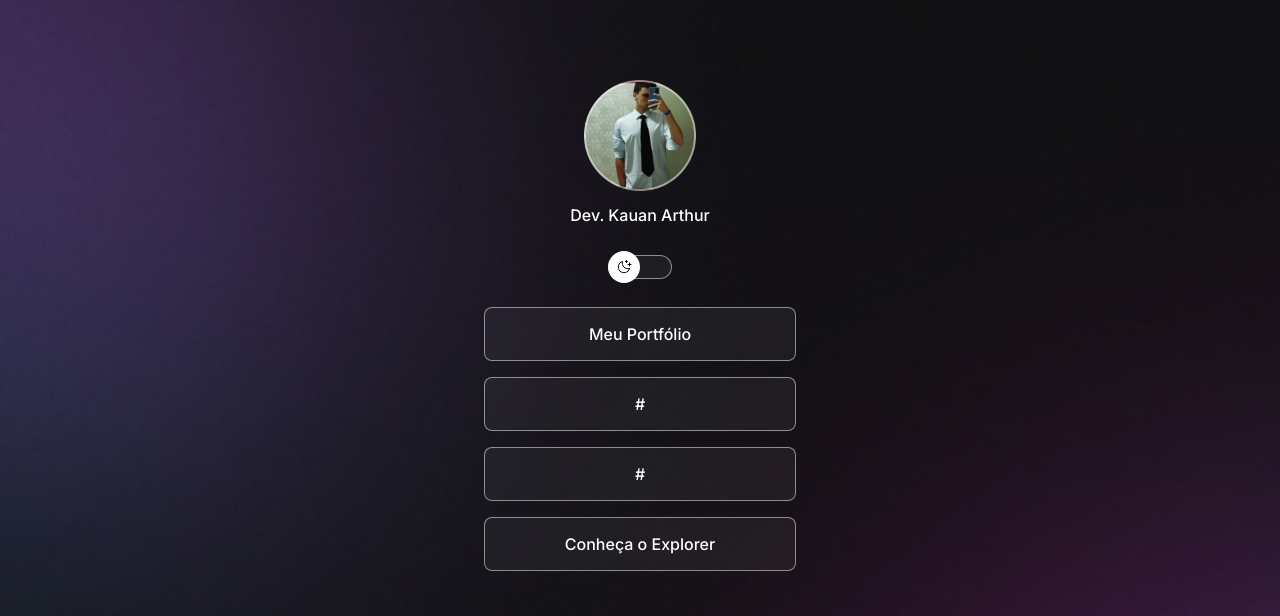
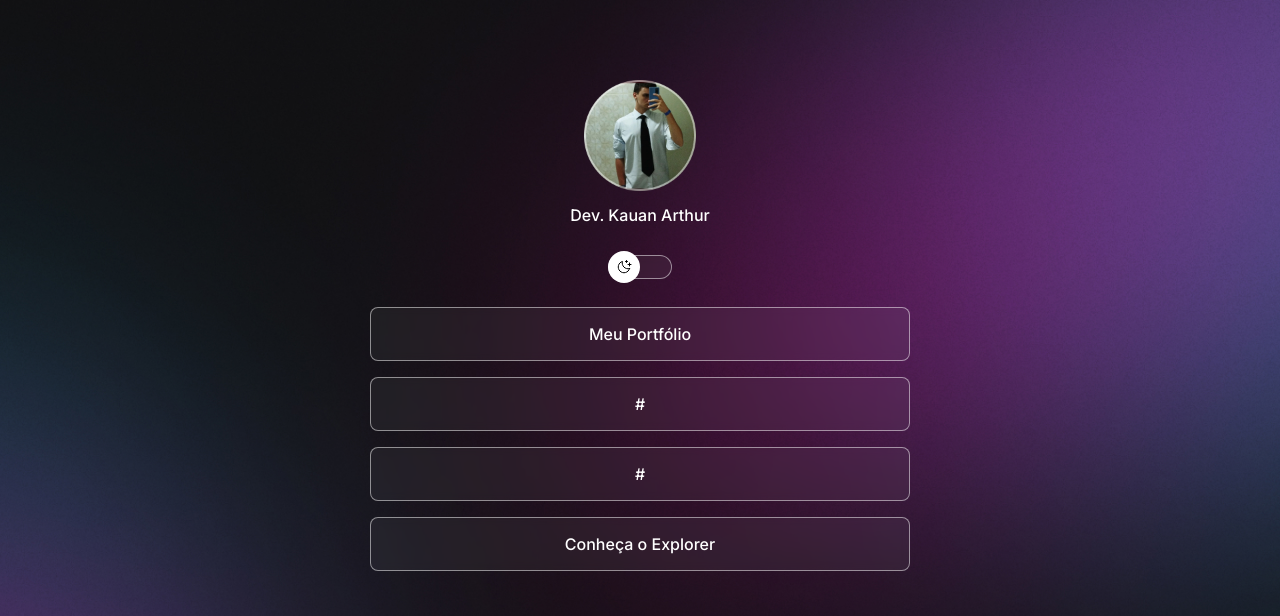
Before and after one commit to Schambin/MyLinks, a plain HTML site: page index.html in a window 1280 px wide. Shown: the top 616 px of the page. Drawn offline with nearby package versions, Linux system fonts and the light colour scheme.

Commit message:
min width
added media queries

```diff
--- a/style.css
+++ b/style.css
@@ -29,6 +29,7 @@
 body {
   /* background: cor imagem repeat/size */
   background: var(--bg-url) no-repeat top center/cover;
+  height: 100vh;
 }
 
 body * {
@@ -37,10 +38,11 @@ body * {
 }
 
 #container {
-  width: 360px;
+  width: 100%;
   /* tamanho estilo cor  */
   /* border: 1px solid red; */
   /*alinha no meio, não faz auto em cima nem baixo pois so pega os lados */
+  max-width: 588px;
   margin: 56px auto 0px auto;
   padding: 0 24px;
 }
@@ -164,3 +166,13 @@ footer {
   padding: 24px;
   text-align: center;
 }
+
+/* Media Queries */
+@media (min-width: 700px) {
+  :root {
+    --bg-url: url(./assets/bg-desktop.jpg);
+  }
+  .light {
+    --bg-url: url(./assets/bg-desktop-light.jpg);
+  }
+}
```
